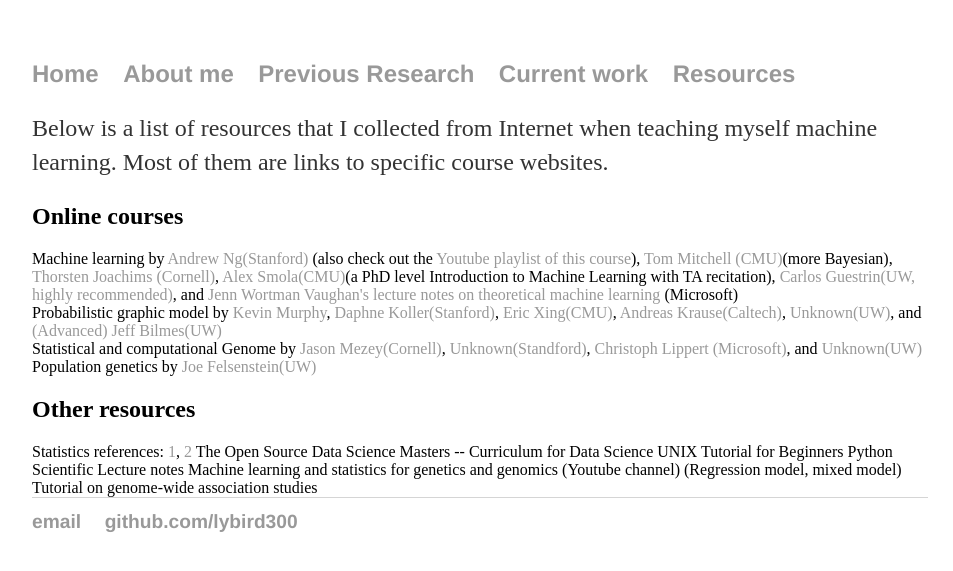
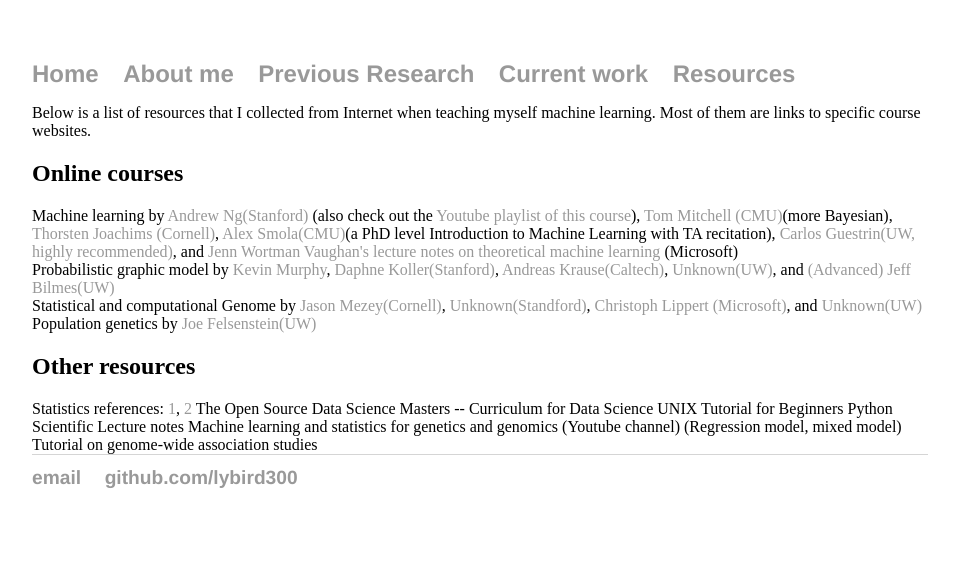
Before and after one commit to lybird300/lybird300.github.io, a Jekyll site: the page built from resources/index.html, in a window 1280 px wide. Shown: the top 571 px of the page, without its empty margins (160-1113 px from the left). Built offline with Jekyll 4.4.1, drawn with Linux system fonts in a browser that asks for light colours.

Commit message:
Update index.html

```diff
--- a/resources/index.html
+++ b/resources/index.html
@@ -3,13 +3,13 @@
 title: resources
 ---
 <div class="blurb">
-<p> Below is a list of resources that I collected from Internet when teaching myself machine learning. Most of them are links to specific course websites.</p>
+Below is a list of resources that I collected from Internet when teaching myself machine learning. Most of them are links to specific course websites.
 
 <h2>Online courses</h2>
 Machine learning by <a href="http://cs229.stanford.edu/">Andrew Ng(Stanford)</a> (also check out the <a href="https://www.youtube.com/playlist?list=PLA89DCFA6ADACE599">Youtube playlist of this course</a>), <a href="http://www.cs.cmu.edu/~tom/10701_sp11/">Tom Mitchell (CMU)</a>(more Bayesian), <a href="http://machine-learning-course.joachims.org/">Thorsten Joachims (Cornell)</a>, <a href="http://alex.smola.org/teaching/cmu2013-10-701/">Alex Smola(CMU)</a>(a PhD level Introduction to Machine Learning with TA recitation), <a href="https://courses.cs.washington.edu/courses/cse546/14au/">Carlos Guestrin(UW, highly recommended)</a>, and <a href="http://www.jennwv.com/courses/F11.html">Jenn Wortman Vaughan's lecture notes on theoretical machine learning </a> (Microsoft)
 <br/>
-Probabilistic graphic model by <a href="http://www.cs.ubc.ca/~murphyk/Bayes/bnintro.html">Kevin Murphy</a>, <a href="https://class.coursera.org/pgm/lecture">Daphne Koller(Stanford)</a>, <a href="http://www.cs.cmu.edu/~epxing/Class/10708-14/lecture.html">Eric Xing(CMU)</a>, <a href="http://courses.cms.caltech.edu/cs155">Andreas Krause(Caltech)</a>, <a href="https://courses.cs.washington.edu/courses/cse515/11sp/lectures.html">Unknown(UW)</a>, and <a href="http://j.ee.washington.edu/~bilmes/classes/ee512a_fall_2014/"> (Advanced) Jeff Bilmes(UW)</a>
-<br/>
+Probabilistic graphic model by <a href="http://www.cs.ubc.ca/~murphyk/Bayes/bnintro.html">Kevin Murphy</a>, <a href="https://class.coursera.org/pgm/lecture">Daphne Koller(Stanford)</a>, <a href="http://www.cs.cmu.edu/~epxing/Class/10708-14/lecture.html>Eric Xing(CMU)</a>, <a href="http://courses.cms.caltech.edu/cs155">Andreas Krause(Caltech)</a>, <a href="https://courses.cs.washington.edu/courses/cse515/11sp/lectures.html">Unknown(UW)</a>, and <a href="http://j.ee.washington.edu/~bilmes/classes/ee512a_fall_2014/"> (Advanced) Jeff Bilmes(UW)</a>
+<br/></a>
 Statistical and computational Genome by <a href="http://mezeylab.cb.bscb.cornell.edu/Classes.aspx">Jason Mezey(Cornell)</a>, <a href="http://web.stanford.edu/class/cs262/cgi-bin/index.php">Unknown(Standford)</a>, <a href="http://www.mixed-models.org/lectures-ucla/winter-2014-current-topics-in-computational-biology/">Christoph Lippert (Microsoft)</a>, and <a href="http://elbo.gs.washington.edu/courses/GS_559_13_wi/">Unknown(UW)</a>
 
 Population genetics by <a href="http://evolution.gs.washington.edu/gs562/">Joe Felsenstein(UW)</a>
```
